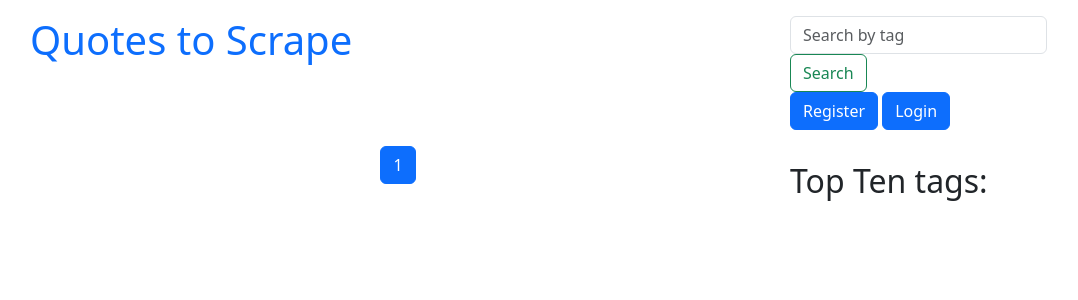
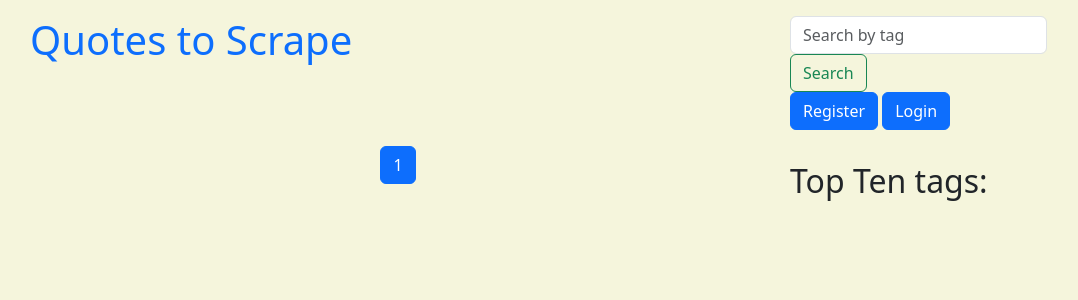
Before and after one commit to VladSkopenko/Django_quote_site, a Django app: page / in a window 1280 px wide. Shown: the top 300 px of the page, without its empty margins (52-1130 px from the left). Run offline with Django 5.2, Linux system fonts and the light colour scheme; data that the repository does not hold is empty.

Commit message:
Added back

```diff
--- a/hw/quotes/static/quotes/style.css
+++ b/hw/quotes/static/quotes/style.css
@@ -68,3 +68,7 @@
 .pager .next {
     margin-right: 15px;
 }
+
+body {
+    background-color: #f5f5dc;
+}
--- a/hw/quotes/templates/quotes/base.html
+++ b/hw/quotes/templates/quotes/base.html
@@ -10,6 +10,11 @@
     {% load static %}
     <link rel="stylesheet" href="{% static 'quotes/style.css' %}">
     <title>HomeWork</title>
+    <style>
+        body {
+            background-color: #f5f5dc; /* Цвет бежевого фона */
+        }
+    </style>
 </head>
 <body>
 <div class="container pt-3">
```
